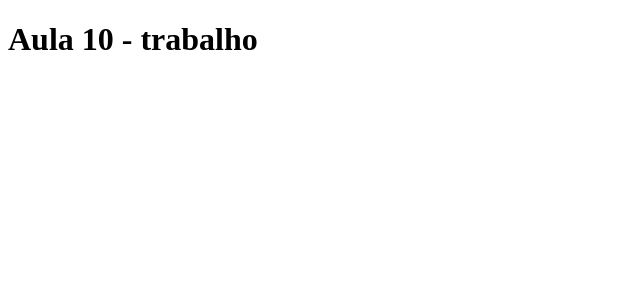
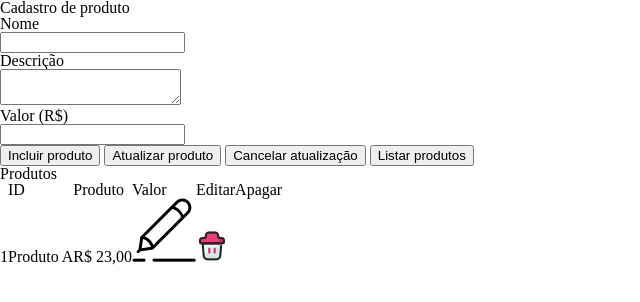
Before and after one commit to lets2/Alpha-group-activities, a plain HTML site: page index.html in a window 1280 px wide. Shown: the whole page, without its empty margins (0-640 px from the left). Drawn offline with Linux system fonts and the light colour scheme.

Commit message:
html skeleton creation

```diff
--- /dev/null
+++ b/assets/reset.css
@@ -0,0 +1,129 @@
+/* http://meyerweb.com/eric/tools/css/reset/
+   v2.0 | 20110126
+   License: none (public domain)
+*/
+
+html,
+body,
+div,
+span,
+applet,
+object,
+iframe,
+h1,
+h2,
+h3,
+h4,
+h5,
+h6,
+p,
+blockquote,
+pre,
+a,
+abbr,
+acronym,
+address,
+big,
+cite,
+code,
+del,
+dfn,
+em,
+img,
+ins,
+kbd,
+q,
+s,
+samp,
+small,
+strike,
+strong,
+sub,
+sup,
+tt,
+var,
+b,
+u,
+i,
+center,
+dl,
+dt,
+dd,
+ol,
+ul,
+li,
+fieldset,
+form,
+label,
+legend,
+table,
+caption,
+tbody,
+tfoot,
+thead,
+tr,
+th,
+td,
+article,
+aside,
+canvas,
+details,
+embed,
+figure,
+figcaption,
+footer,
+header,
+hgroup,
+menu,
+nav,
+output,
+ruby,
+section,
+summary,
+time,
+mark,
+audio,
+video {
+  margin: 0;
+  padding: 0;
+  border: 0;
+  font-size: 100%;
+  font: inherit;
+  vertical-align: baseline;
+}
+/* HTML5 display-role reset for older browsers */
+article,
+aside,
+details,
+figcaption,
+figure,
+footer,
+header,
+hgroup,
+menu,
+nav,
+section {
+  display: block;
+}
+body {
+  line-height: 1;
+}
+ol,
+ul {
+  list-style: none;
+}
+blockquote,
+q {
+  quotes: none;
+}
+blockquote:before,
+blockquote:after,
+q:before,
+q:after {
+  content: '';
+  content: none;
+}
+table {
+  border-collapse: collapse;
+  border-spacing: 0;
+}
--- a/index.html
+++ b/index.html
@@ -4,15 +4,65 @@
 		<meta charset="UTF-8" />
 		<meta http-equiv="X-UA-Compatible" content="IE=edge" />
 		<meta name="viewport" content="width=device-width, initial-scale=1.0" />
-		<link rel="stylesheet" href="./index.css" />
+		<link rel="stylesheet" href="./assets/reset.css">
+		<link rel="stylesheet" href="./index.css"/>
 		<link rel="shortcut icon" href="./assets/logo.PNG" type="image/x-icon" />
 		<title>Aula 10</title>
 	</head>
 	<body>
 		<header></header>
+
 		<main>
-			<h1>Aula 10 - trabalho</h1>
+			<section class="cadastro">
+				<h1>Cadastro de produto</h1>
+				<div class="input-box">
+					<h3>Nome</h3>
+					<input type="text" name="text1" id="inputNomeProduto" class="text-input">
+				</div>
+				<div class="input-box">
+					<h3>Descrição</h3>
+					<textarea name="text2" id="inputDescricaoProduto" class="text-input"></textarea>
+				</div>
+				<div class="input-box">
+					<h3>Valor (R$)</h3>
+					<input type="number" name="numero" id="inputValorProduto" class="text-input">
+				</div>
+
+				<div class="botao-wrapper">
+					<input type="button" value="Incluir produto" class="botao" id="incluirBotao">
+					<input type="button" value="Atualizar produto" class="botao" id="atualizarBotao">
+					<input type="button" value="Cancelar atualização" class="botao" id="cancelarBotao">
+					<input type="button" value="Listar produtos" class="botao" id="listarBotao">
+				</div>
+
+				<p id="mensagem-erro"></p>
+			</section>
+
+			<aside class="lista-produtos">
+				<h2>Produtos</h2>
+				<table class="tabela-produtos">
+					<th class="linha-tabela">
+						<td class="id-produto">ID</td>
+						<td class="nome-produto">Produto</td>
+						<td class="valor-produto">Valor</td>
+						<td class="editar-produto">Editar</td>
+						<td class="apagar-produto">Apagar</td>
+					</th>
+					<tr class="linha-tabela">
+						<td class="id-produto">1</td>
+						<td class="nome-produto">Produto A</td>
+						<td class="valor-produto">R$ 23,00</td>
+						<td class="editar-produto">
+							<img src="./assets/edit.png" alt="Ícone de editar produto">
+						</td>
+						<td class="apagar-produto">
+							<img src="./assets/delete.png" alt="Ícone de apagar produto">
+						</td>
+					</tr>
+				</table>
+			</aside>
 		</main>
+
 		<footer></footer>
 
 		<script src="./index.js"></script>
```
Also changed, not shown: assets/delete.png (added), assets/edit.png (added).
